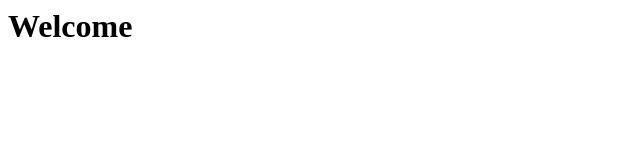
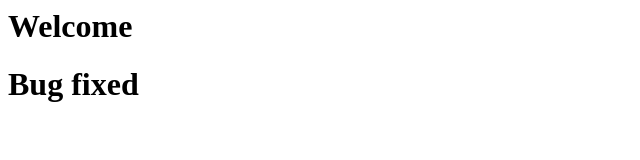
Before and after one commit to DEEKSHITHA1224/myApp, a plain HTML site: page index.html in a window 1280 px wide. Shown: the whole page, without its empty margins (0-640 px from the left). Drawn offline with Linux system fonts and the light colour scheme.

Commit message:
Add header for bug fix notification

```diff
--- a/index.html
+++ b/index.html
@@ -1 +1,2 @@
 <h1>Welcome</h1>
+<h1>Bug fixed</h1>
```
